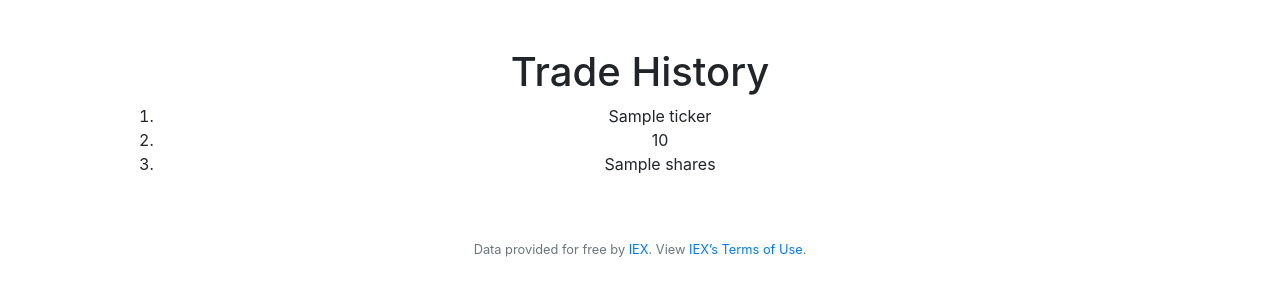
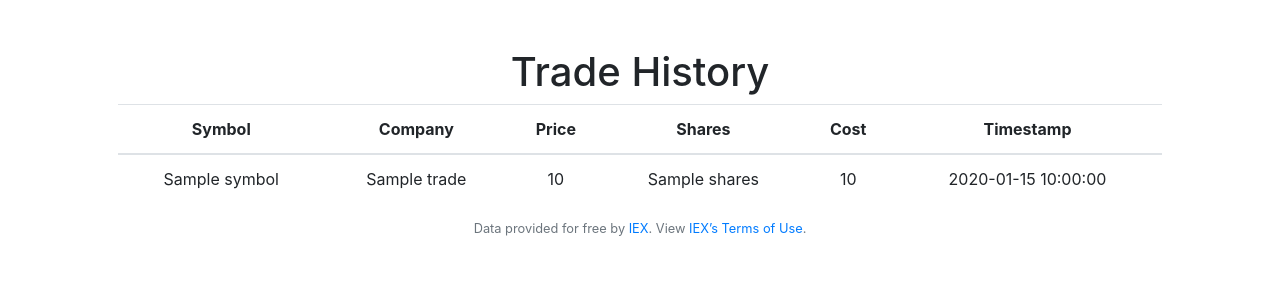
Before and after one commit to DaveFriedman/cs50, a Flask app: template Week 9/finance/templates/history.html in a window 1280 px wide. Shown: the part 76-376 px from the top of the page. Run offline with Flask 2, Linux system fonts and the light colour scheme; the template is opened without the code that fills it: most values are stand-ins (such as "Sample title", 1, 10 or a date in 2020); some libraries are stand-ins or nearby versions.

Commit message:
work on history, index

```diff
--- a/Week 9/finance/templates/history.html
+++ b/Week 9/finance/templates/history.html
@@ -7,13 +7,31 @@
 {% block main %}
 
     <h1>Trade History</h1>
-    <ol>
-        {% for trade in trades %}
-            <li>{{ stock.ticker }}</li>
-            <li>{{ stock.price }}</li>
-            <li>{{ stock.shares }}</li>
-        {% endfor %}
-    </ol>
+    <table class="table">
+        <thead>
+            <tr>
+                <th>Symbol</th>
+                <th>Company</th>
+                <th>Price</th>
+                <th>Shares</th>
+                <th>Cost</th>
+                <th>Timestamp</th>
+            </tr>
+        </thead>
+
+        <tbody>
+            {% for trade in trades %}
+            <tr>
+                <td>{{ trades["symbol"] }}</td>
+                <td>{{ trades["companyName"] }}</td>
+                <td>{{ trades["price"] }}</td>
+                <td>{{ trades["shares"] }}</td>
+                <td>{{ trades["cost"] }}</td>
+                <td>{{ trades["timestamp"] }}</td>
+            </tr>
+            {% endfor %}
+        </tbody>
+    <table>
 
 
 {% endblock %}
```
